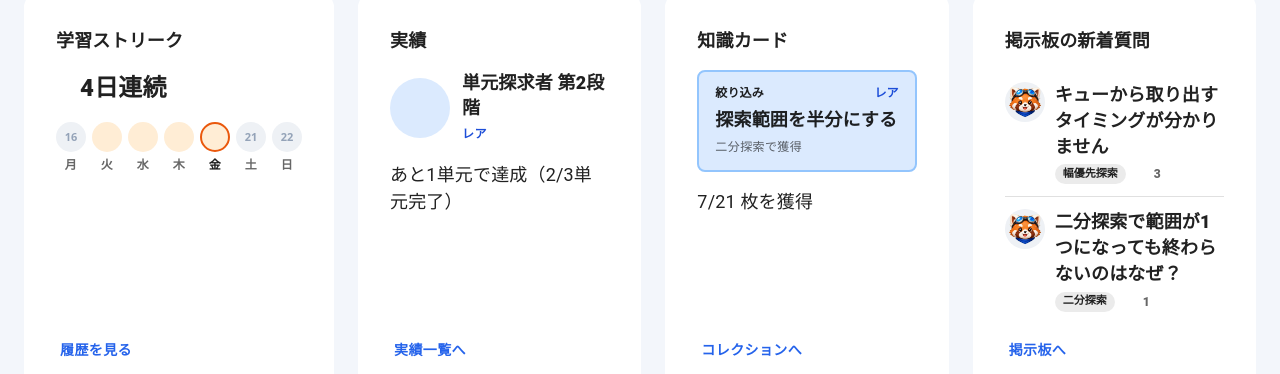
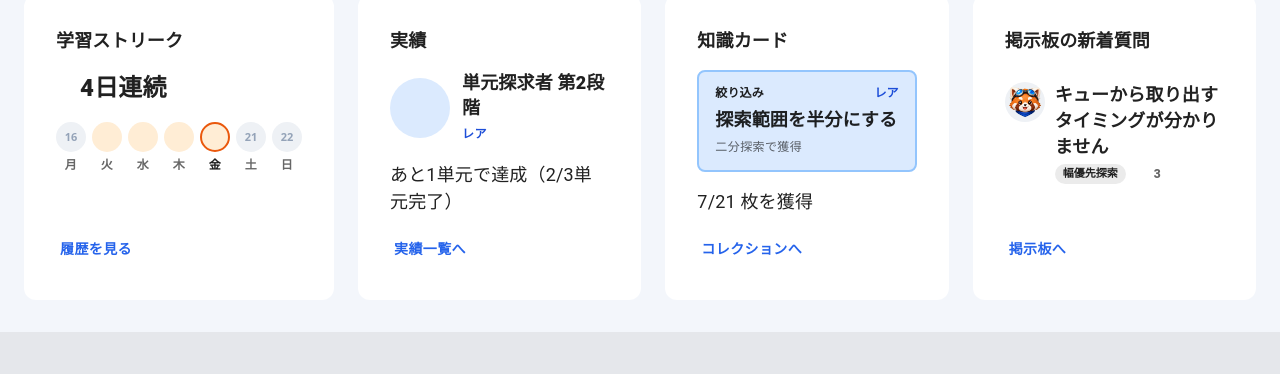
Before and after one commit to BeppuKanato/engineer-quest-ui-brushup, a Next.js app: page /home in a window 1280 px wide. Shown: the part 530-904 px from the top of the page. After the commit the page ends 862 px from the top, so only its background shows below. Built offline with nearby package versions, Linux system fonts and the light colour scheme; some icons are missing.

Commit message:
feat: ホームの掲示板タイルは新着1件だけ表示（タイル間の情報量を揃える）

```diff
--- a/src/design/HomeDesignDraft.tsx
+++ b/src/design/HomeDesignDraft.tsx
@@ -351,7 +351,7 @@ export function HomeDesignDraft({ data, currentGoal, goalText }: { data: HomeRes
           <Paper component="section" aria-label="掲示板の新着質問" elevation={0} sx={{ ...S1, display: "flex", flexDirection: "column" }}>
             <TileTitle>掲示板の新着質問</TileTitle>
             <Stack divider={<Divider flexItem />}>
-              {questions.map((question) => {
+              {questions.slice(0, 1).map((question) => {
                 const meta = POST_META[question.id];
                 return (
                   <Box key={question.id} component={Link} href={question.href} sx={{ display: "flex", gap: 1.25, py: 1.5, textDecoration: "none", color: "inherit", alignItems: "flex-start" }}>
```
